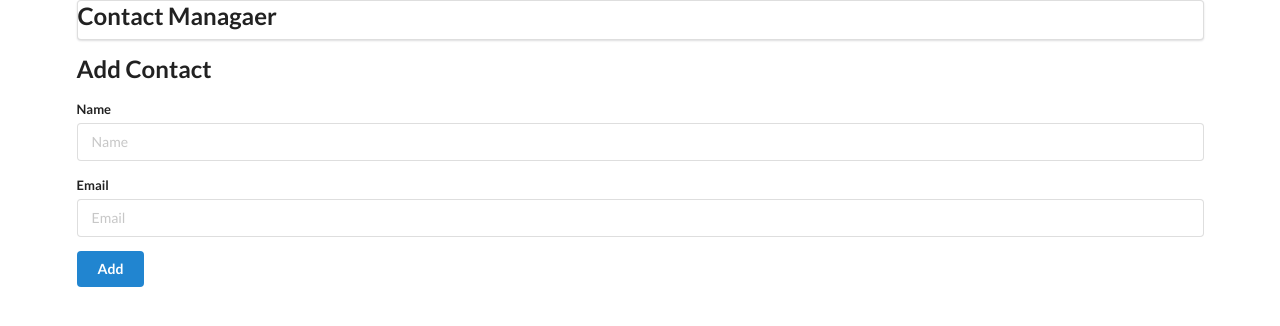
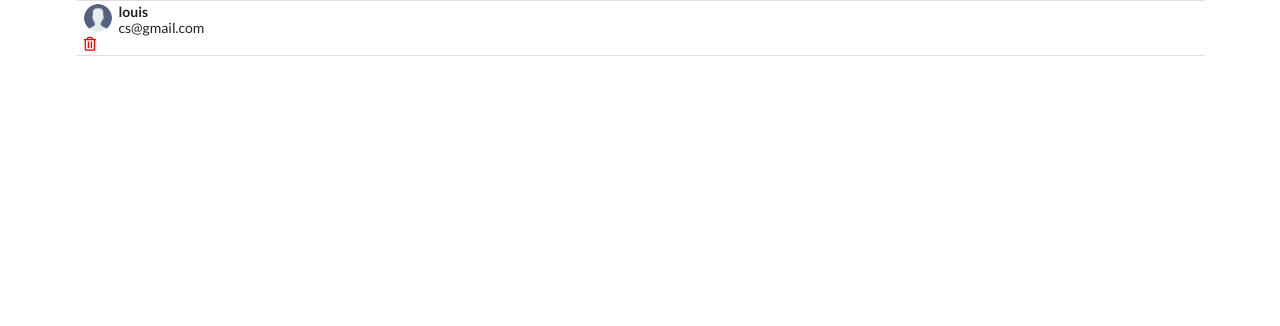
Before and after one commit to louiscge/contact-app2, a React (Create React App) app: page / in a window 1280 px wide. Shown: the top 326 px of the page. Built offline with nearby package versions, Linux system fonts and the light colour scheme.

Commit message:
routes add

```diff
--- a/package.json
+++ b/package.json
@@ -8,6 +8,7 @@
     "@testing-library/user-event": "^13.5.0",
     "react": "^18.2.0",
     "react-dom": "^18.2.0",
+    "react-router-dom": "^6.11.1",
     "util": "^0.12.5",
     "uuid": "^9.0.0",
     "uuidv4": "^6.2.13",
--- a/src/components/App.js
+++ b/src/components/App.js
@@ -1,5 +1,6 @@
 import React, { useState, useEffect } from 'react';
 import { uuid } from 'uuidv4';
+import { BrowserRouter as Router, Routes, Route, Switch } from 'react-router-dom';
 import { v4 as uuidv4, v5 as uuidv5 } from 'uuid';
 import './App.css';
 import Header from "./Header";
@@ -38,12 +39,22 @@ const removeContactHandler = (id) => {
 
  return (
    <div className='ui container'>
-      <Header />
-      <AddContact addContactHandler={addContactHandler}/>
-      <ContactList contacts={contacts} getContactId  = {removeContactHandler} />
+<Router>
+  <Routes>
+    <Route path="/add" element={<AddContact />} />
+    <Route path="/" element={<ContactList />} />
+    {/* <AddContact addContactHandler={addContactHandler}/> */ }
+    {/* <ContactList contacts={contacts} getContactId  = {removeContactHandler} /> */ }
+  </Routes>
+</Router>
+
+
+
    </div>
 
   );
 }
 
 export default App;
+     {/* <AddContact addContactHandler={addContactHandler}/> */ }
+     {/* <ContactList contacts={contacts} getContactId  = {removeContactHandler} /> */ }
--- a/src/components/ContactList.js
+++ b/src/components/ContactList.js
@@ -8,7 +8,14 @@ const ContactList = (props) => {
     const deleteContactHandler = (id) => {
       props.getContactId(id);
     };
-    const renderContactList = props.contacts.map((contact) => {
+
+    const contacts = [{
+      id: "1",
+      name: "louis",
+      email: "cs@gmail.com",
+    },
+  ];
+    const renderContactList = contacts.map((contact) => {
     return (
         <ContactCard
         contact={contact}
```
Also changed, not shown: 1 other file (tests, documents, lock files or other folders).
